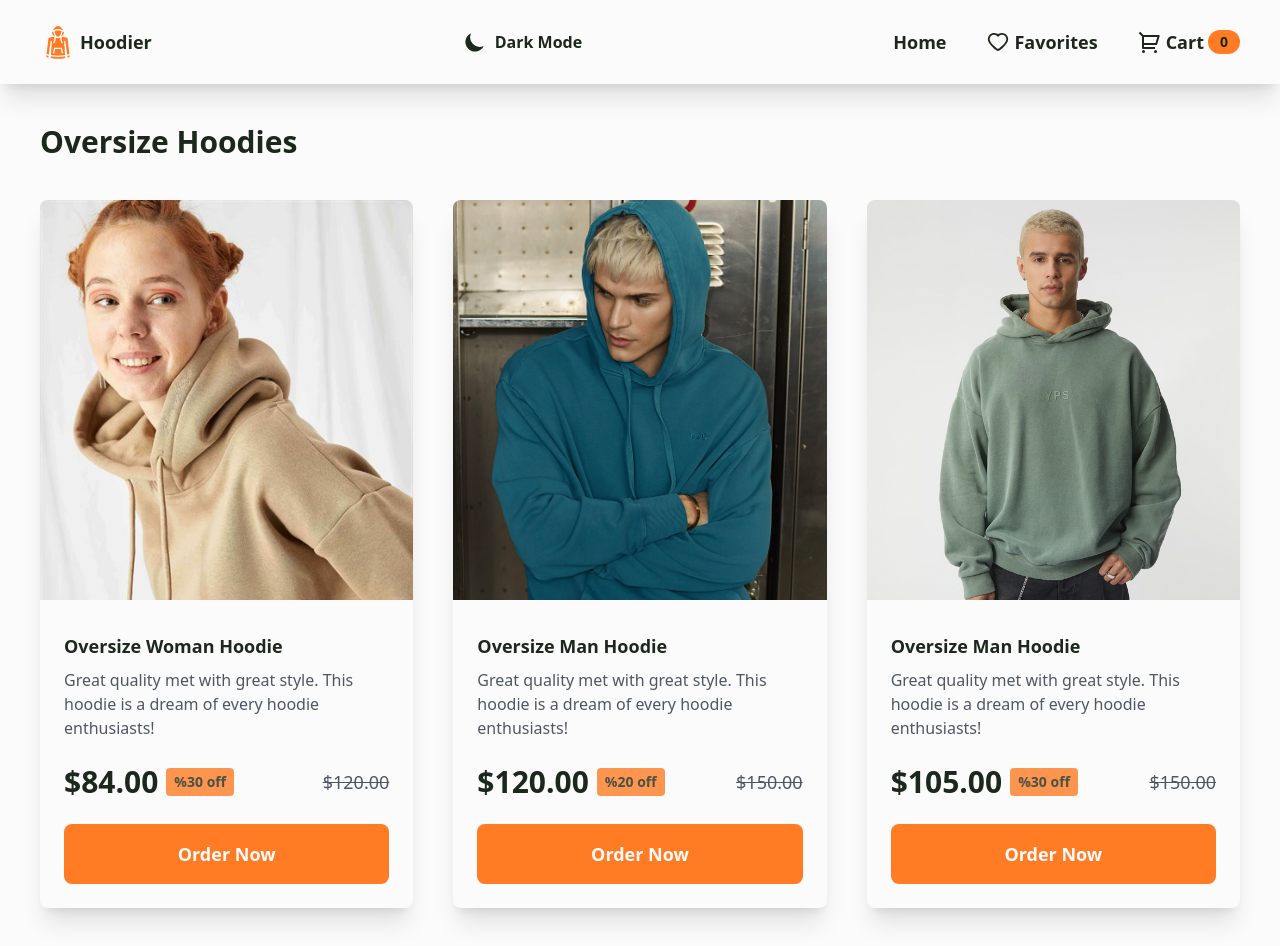
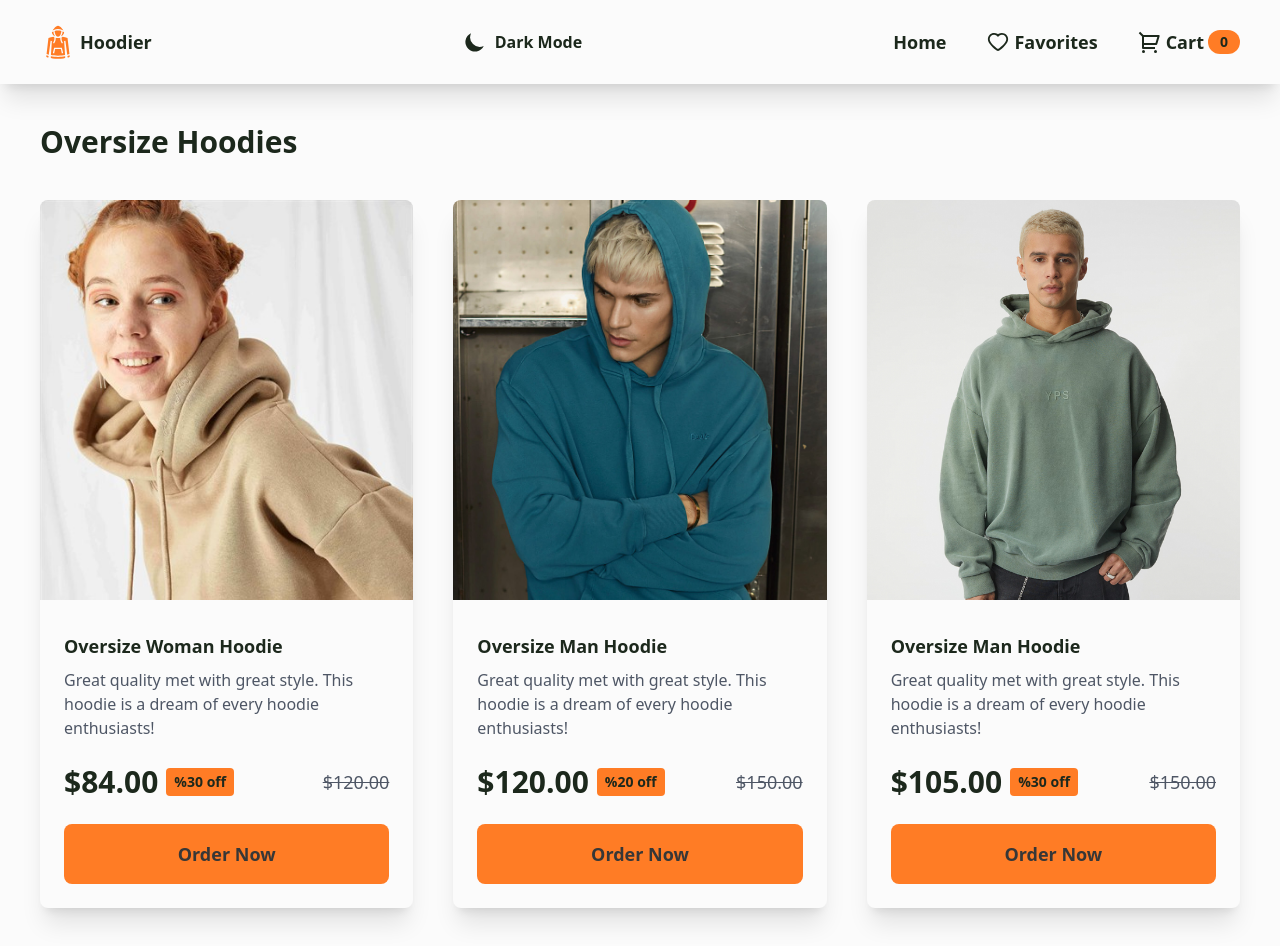
Before and after one commit to dsaglam94/nextjs-tailwind-challenge-ecommerce, a Next.js app: page / in a window 1280 px wide. Shown: the top 946 px of the page. Built offline with nearby package versions, Linux system fonts and the light colour scheme.

Commit message:
change the button color to have a better contrast

```diff
--- a/components/home/Products.jsx
+++ b/components/home/Products.jsx
@@ -36,7 +36,7 @@ const Products = ({ item }) => {
                 item.initial_price
               )
             ).toFixed(2)}`}</span>
-            <div className="bg-secondary opacity-80 text-primary text-sm py-1 px-2 rounded font-bold">
+            <div className="bg-secondary text-primary text-sm py-1 px-2 rounded font-bold">
               <span>%{item.discount_percentage} off</span>
             </div>
           </div>
--- a/styles/globals.css
+++ b/styles/globals.css
@@ -35,7 +35,7 @@ button {
   --color-text-primary: #1c281c;
   --color-text-secondary: #3c4555;
   --color-text-accent: #ff7c25;
-  --color-text-button: #fbfbfb;
+  --color-text-button: #373737;
   --color-bg-input: #eae6e6;
 }
 
```
